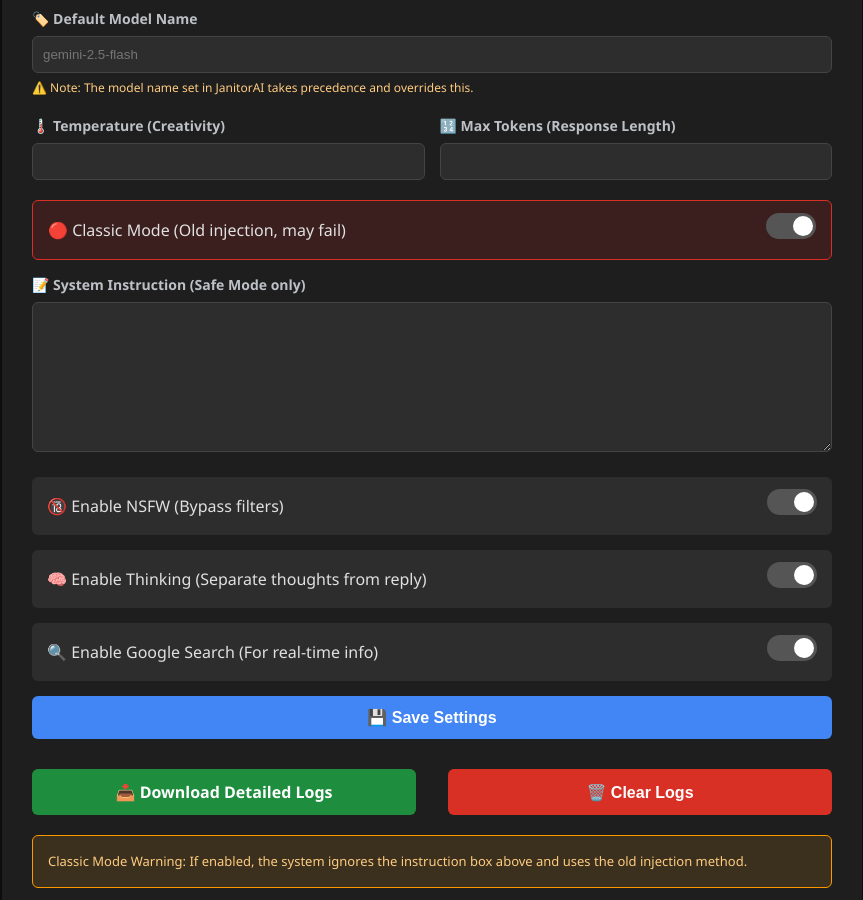
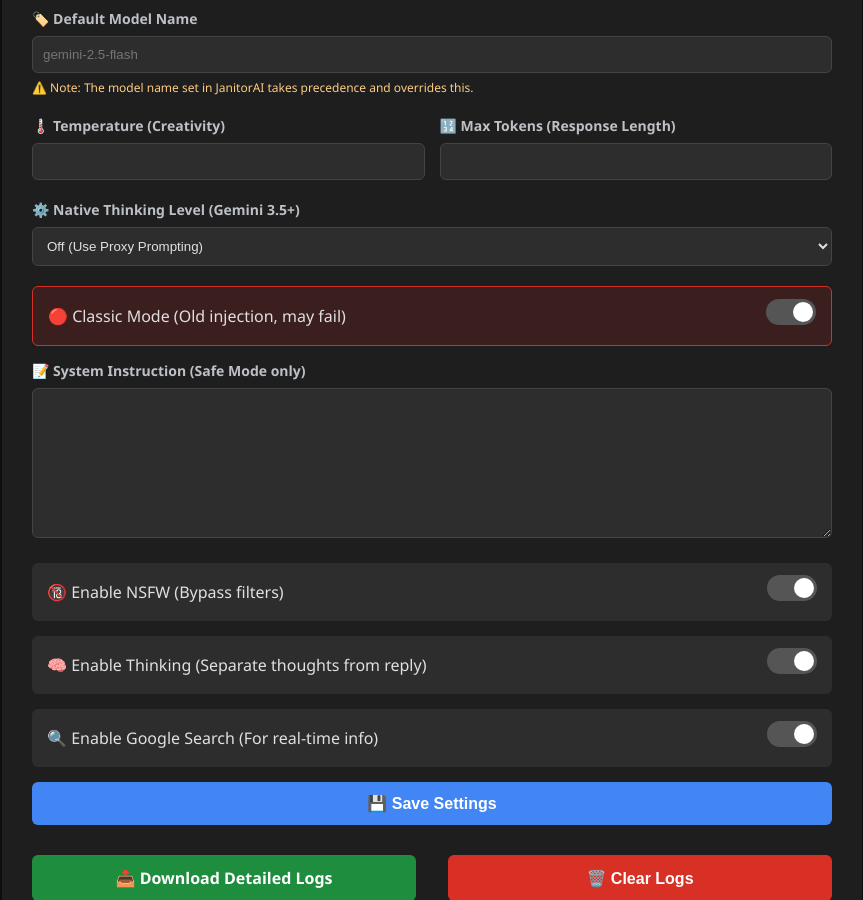
Before and after one commit to lifemoon2456/gemini-janitor-proxy, a Python web app: template templates/index.html in a window 1280 px wide. Shown: the part 220-1120 px from the top of the page, without its empty margins (208-1071 px from the left). Run offline with Jinja, Linux system fonts and the light colour scheme; the template is opened without the code that fills it, so the values that code supplies are empty.

Commit message:
Update index.html

```diff
--- a/templates/index.html
+++ b/templates/index.html
@@ -21,7 +21,7 @@
 
         .form-group { margin-bottom: 20px; }
         label { display: block; margin-bottom: 8px; color: #bdc1c6; font-weight: bold; font-size: 14px; }
-        input[type="text"], input[type="number"], textarea { width: 100%; padding: 10px; background: #2d2d2d; border: 1px solid #444; border-radius: 6px; color: #e0e0e0; box-sizing: border-box; }
+        input[type="text"], input[type="number"], textarea, select.field-select { width: 100%; padding: 10px; background: #2d2d2d; border: 1px solid #444; border-radius: 6px; color: #e0e0e0; box-sizing: border-box; }
         textarea { font-family: 'Courier New', Courier, monospace; min-height: 150px; resize: vertical; line-height: 1.4; }
         .note-text { display: block; margin-top: 6px; color: #ffcc80; font-size: 12px; font-weight: normal; }
         .switch-group { display: flex; justify-content: space-between; align-items: center; background: #2d2d2d; padding: 12px 15px; border-radius: 6px; margin-bottom: 15px; }
@@ -86,6 +86,17 @@
                 </div>
             </div>
 
+            <div class="form-group">
+                <label data-i18n="thinking_level">⚙️ Native Thinking Level (Gemini 3.5+)</label>
+                <select id="THINKING_LEVEL" class="field-select">
+                    <option value="" data-i18n="think_off">Off (Use Proxy Prompting)</option>
+                    <option value="minimal">Minimal</option>
+                    <option value="low">Low</option>
+                    <option value="medium">Medium</option>
+                    <option value="high">High</option>
+                </select>
+            </div>
+
             <div class="switch-group" style="background: #3b1e1e; border: 1px solid #d93025;">
                 <span data-i18n="classic_mode">🔴 Use Classic Mode</span>
                 <label class="switch"><input type="checkbox" id="USE_CLASSIC_MODE"><span class="slider"></span></label>
@@ -99,7 +110,7 @@
                 <label class="switch"><input type="checkbox" id="ENABLE_NSFW"><span class="slider"></span></label>
             </div>
             <div class="switch-group">
-                <span data-i18n="thinking">Enable Thinking</span>
+                <span data-i18n="thinking">Enable Thinking (Proxy Tags)</span>
                 <label class="switch"><input type="checkbox" id="ENABLE_THINKING"><span class="slider"></span></label>
             </div>
             <div class="switch-group">
@@ -148,7 +159,6 @@
         });
 
         async function loadSettings() {
-            // Set Proxy URL automatically
             const currentDomain = window.location.origin;
             document.getElementById('proxyUrl').value = currentDomain + '/v1/chat/completions';
 
@@ -157,6 +167,7 @@
             document.getElementById('MODEL').value = data.MODEL;
             document.getElementById('TEMPERATURE').value = data.TEMPERATURE;
             document.getElementById('MAX_TOKENS').value = data.MAX_TOKENS;
+            document.getElementById('THINKING_LEVEL').value = data.THINKING_LEVEL || "";
             document.getElementById('SYSTEM_INSTRUCTION').value = data.SYSTEM_INSTRUCTION;
             document.getElementById('ENABLE_NSFW').checked = data.ENABLE_NSFW;
             document.getElementById('ENABLE_THINKING').checked = data.ENABLE_THINKING;
@@ -170,6 +181,7 @@
                 MODEL: document.getElementById('MODEL').value,
                 TEMPERATURE: parseFloat(document.getElementById('TEMPERATURE').value),
                 MAX_TOKENS: parseInt(document.getElementById('MAX_TOKENS').value),
+                THINKING_LEVEL: document.getElementById('THINKING_LEVEL').value,
                 SYSTEM_INSTRUCTION: document.getElementById('SYSTEM_INSTRUCTION').value,
                 ENABLE_NSFW: document.getElementById('ENABLE_NSFW').checked,
                 ENABLE_THINKING: document.getElementById('ENABLE_THINKING').checked,
```
